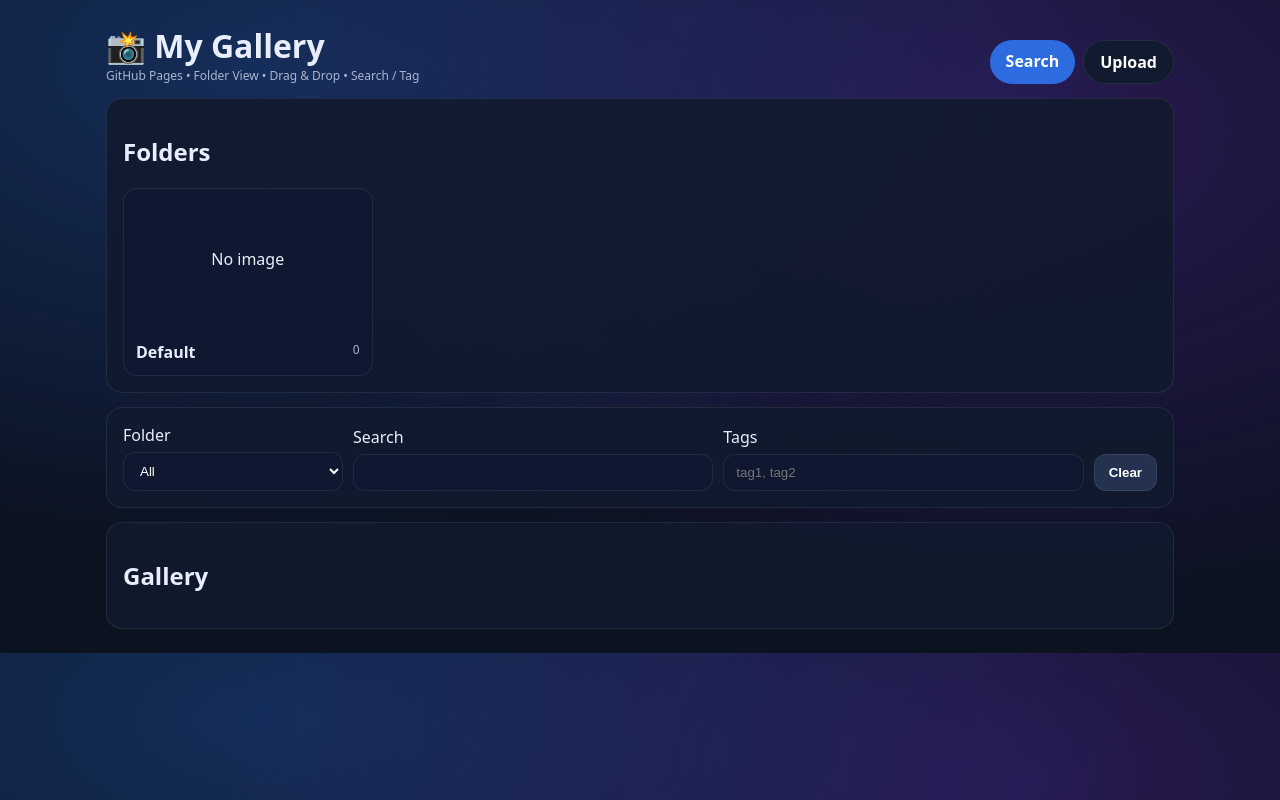
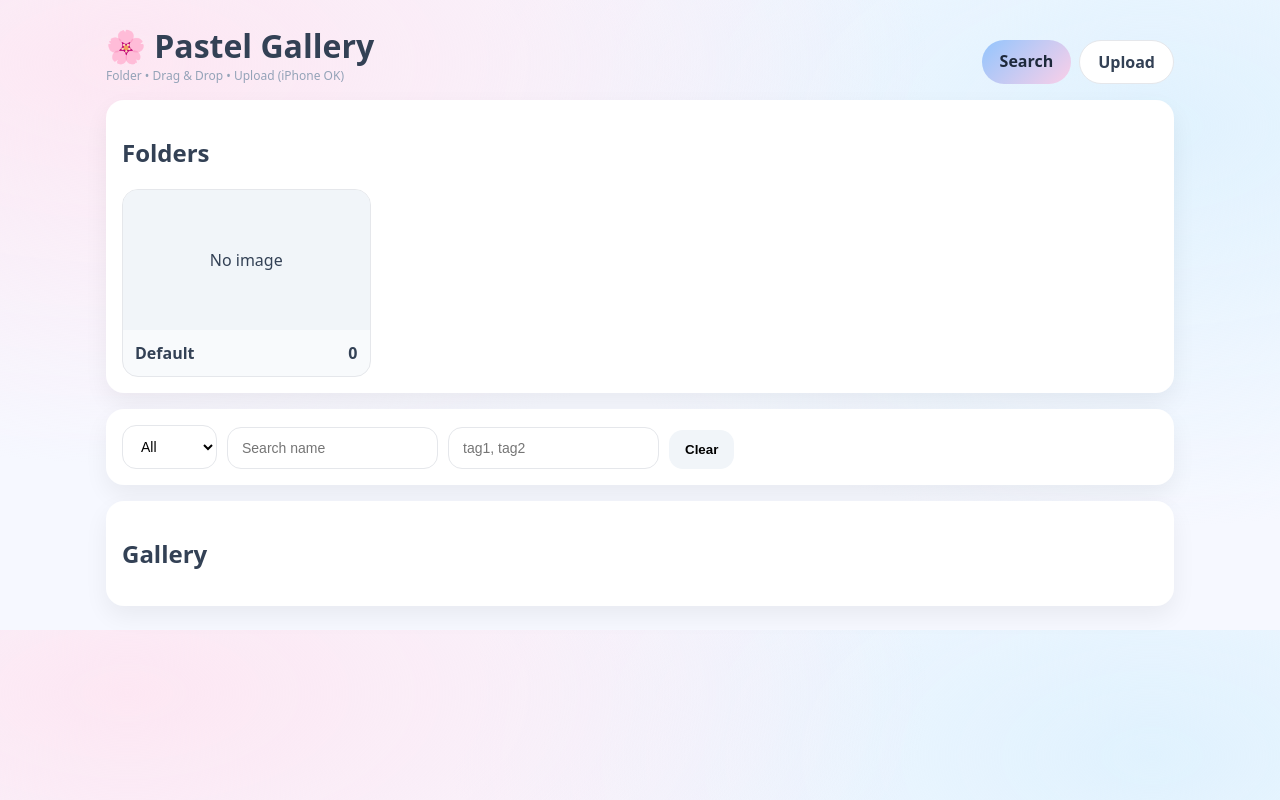
Before and after one commit to Sabye-Sabye/Gallery, a plain HTML site: page index.html in a window 1280 px wide. Drawn offline with Linux system fonts and the light colour scheme.

Commit message:
Update index.html

```diff
--- a/index.html
+++ b/index.html
@@ -2,71 +2,179 @@
 <html lang="th">
 <head>
 <meta charset="UTF-8">
-<title>My Gallery</title>
+<title>Pastel Gallery</title>
 <meta name="viewport" content="width=device-width, initial-scale=1">
 
 <style>
 :root{
-  --bg:#0b1220;--card:#111a2e;--text:#e8eefc;--muted:#a9b4d0;
-  --line:rgba(255,255,255,.08);--btn:#2d6cdf;--btn2:#24314f;--danger:#b42318;
-  --radius:16px;
+  --bg:#f6f8ff;
+  --card:#ffffff;
+  --text:#334155;
+  --muted:#94a3b8;
+  --line:#e5e7eb;
+
+  --blue:#93c5fd;
+  --blue-dark:#60a5fa;
+
+  --pink:#fbcfe8;
+  --pink-dark:#f472b6;
+
+  --radius:18px;
 }
+
 *{box-sizing:border-box}
 body{
-  margin:0;font-family:system-ui;
-  background:radial-gradient(900px 500px at 20% 10%,rgba(45,108,223,.3),transparent),
-             radial-gradient(800px 500px at 80% 20%,rgba(125,45,223,.25),transparent),
-             var(--bg);
+  margin:0;
+  font-family: system-ui,-apple-system;
+  background:
+    radial-gradient(800px 400px at 10% 10%, #fde7f3, transparent),
+    radial-gradient(700px 400px at 90% 20%, #e0f2fe, transparent),
+    var(--bg);
   color:var(--text);
 }
-.container{max-width:1100px;margin:24px auto;padding:0 16px}
+
+.container{
+  max-width:1100px;
+  margin:24px auto;
+  padding:0 16px;
+}
+
 h1{margin:0}
-.muted{color:var(--muted)} .small{font-size:12px}
+.muted{color:var(--muted)}
+.small{font-size:12px}
 
-.header{display:flex;justify-content:space-between;align-items:flex-end;gap:16px;flex-wrap:wrap}
+.header{
+  display:flex;
+  justify-content:space-between;
+  align-items:flex-end;
+  gap:16px;
+  flex-wrap:wrap;
+}
+
 .tabs{display:flex;gap:8px}
-.tab{padding:10px 16px;border-radius:999px;border:1px solid var(--line);
-background:#111a2e;color:white;font-weight:700;cursor:pointer}
-.tab.active{background:var(--btn);border:none}
+.tab{
+  padding:10px 18px;
+  border-radius:999px;
+  border:1px solid var(--line);
+  background:white;
+  cursor:pointer;
+  font-weight:700;
+}
+.tab.active{
+  background:linear-gradient(135deg,var(--blue),var(--pink));
+  color:#1e293b;
+  border:none;
+}
 
-.card{background:rgba(17,26,46,.9);border:1px solid var(--line);
-border-radius:var(--radius);padding:16px;margin:14px 0}
+.card{
+  background:var(--card);
+  border-radius:var(--radius);
+  padding:16px;
+  margin:16px 0;
+  box-shadow:0 10px 25px rgba(0,0,0,.06);
+}
+
 .row{display:flex;gap:10px;flex-wrap:wrap;align-items:end}
 .field{display:flex;flex-direction:column;gap:6px;min-width:220px}
 .field.grow{flex:1}
 
-input,select{padding:10px 12px;border-radius:12px;border:1px solid var(--line);
-background:#0f1830;color:white}
-button{padding:10px 14px;border-radius:12px;border:none;
-background:var(--btn);color:white;font-weight:700;cursor:pointer}
-button.secondary{background:var(--btn2);border:1px solid var(--line)}
-button.danger{background:var(--danger)}
+input,select{
+  padding:12px 14px;
+  border-radius:14px;
+  border:1px solid var(--line);
+  background:#fff;
+  font-size:14px;
+}
+
+button{
+  padding:12px 16px;
+  border-radius:14px;
+  border:none;
+  background:linear-gradient(135deg,var(--blue),var(--pink));
+  font-weight:700;
+  cursor:pointer;
+}
+button.secondary{
+  background:#f1f5f9;
+}
 
 .panel.hidden{display:none}
 
+/* Folder view */
+.foldersGrid{
+  display:grid;
+  grid-template-columns:repeat(auto-fill,minmax(240px,1fr));
+  gap:14px;
+}
+.folderCard{
+  border-radius:16px;
+  overflow:hidden;
+  cursor:pointer;
+  background:#f8fafc;
+  border:1px solid var(--line);
+}
+.folderThumb{
+  height:140px;
+  background:#f1f5f9;
+  display:flex;
+  align-items:center;
+  justify-content:center;
+}
+.folderThumb img{width:100%;height:100%;object-fit:cover}
+.folderMeta{
+  padding:12px;
+  display:flex;
+  justify-content:space-between;
+  font-weight:700;
+}
+
+/* Upload */
 .dropzone{
-  border:2px dashed rgba(255,255,255,.18);border-radius:16px;padding:20px;
-  text-align:center;margin-top:12px
+  margin-top:12px;
+  padding:24px;
+  border-radius:18px;
+  border:2px dashed #c7d2fe;
+  text-align:center;
+  background:#fdf2f8;
 }
-.dropzone.drag{border-color:#7c3aed}
+.dropzone.drag{
+  background:#e0f2fe;
+}
 
-.foldersGrid{display:grid;grid-template-columns:repeat(auto-fill,minmax(240px,1fr));gap:12px}
-.folderCard{background:#0f1830;border:1px solid var(--line);border-radius:14px;
-overflow:hidden;cursor:pointer}
-.folderThumb{height:140px;display:flex;align-items:center;justify-content:center}
-.folderThumb img{width:100%;height:100%;object-fit:cover}
-.folderMeta{padding:12px;display:flex;justify-content:space-between;gap:8px}
-.folderCount{font-size:12px;color:var(--muted)}
-
-.gallery{display:grid;grid-template-columns:repeat(auto-fill,minmax(220px,1fr));
-gap:12px;margin-top:12px}
-.thumb{background:#0f1830;border:1px solid var(--line);border-radius:14px;overflow:hidden}
-.thumb img{width:100%;height:160px;object-fit:cover}
-.meta{padding:10px;display:flex;flex-direction:column;gap:8px}
+/* Gallery */
+.gallery{
+  display:grid;
+  grid-template-columns:repeat(auto-fill,minmax(220px,1fr));
+  gap:14px;
+}
+.thumb{
+  border-radius:16px;
+  overflow:hidden;
+  background:white;
+  border:1px solid var(--line);
+}
+.thumb img{
+  width:100%;
+  height:160px;
+  object-fit:cover;
+}
+.meta{padding:12px;display:flex;flex-direction:column;gap:8px}
 .tags{display:flex;gap:6px;flex-wrap:wrap}
-.tag{font-size:11px;padding:3px 8px;border-radius:999px;border:1px solid var(--line)}
-.actions a{background:var(--btn2);border:1px solid var(--line);color:white;
-text-decoration:none;text-align:center;padding:8px;border-radius:10px;font-size:12px}
+.tag{
+  font-size:11px;
+  padding:4px 10px;
+  border-radius:999px;
+  background:#e0f2fe;
+}
+.actions a{
+  text-decoration:none;
+  text-align:center;
+  padding:10px;
+  border-radius:12px;
+  background:#f1f5f9;
+  color:#334155;
+  font-size:13px;
+}
 </style>
 </head>
 
@@ -75,8 +183,8 @@ text-decoration:none;text-align:center;padding:8px;border-radius:10px;font-size:
 
 <header class="header">
   <div>
-    <h1>📸 My Gallery</h1>
-    <div class="muted small">GitHub Pages • Folder View • Drag & Drop • Search / Tag</div>
+    <h1>🌸 Pastel Gallery</h1>
+    <div class="muted small">Folder • Drag & Drop • Upload (iPhone OK)</div>
   </div>
   <div class="tabs">
     <div class="tab active" id="tabSearch">Search</div>
@@ -84,53 +192,41 @@ text-decoration:none;text-align:center;padding:8px;border-radius:10px;font-size:
   </div>
 </header>
 
-<!-- FOLDER VIEW -->
 <section class="card" id="folderView">
   <h2>Folders</h2>
   <div id="foldersGrid" class="foldersGrid"></div>
 </section>
 
-<!-- SEARCH -->
 <section class="panel" id="searchPanel">
   <div class="card">
     <div class="row">
-      <div class="field">
-        <label>Folder</label>
-        <select id="searchFolder"></select>
-      </div>
-      <div class="field grow">
-        <label>Search</label>
-        <input id="searchText">
-      </div>
-      <div class="field grow">
-        <label>Tags</label>
-        <input id="searchTags" placeholder="tag1, tag2">
-      </div>
+      <select id="searchFolder"></select>
+      <input id="searchText" placeholder="Search name">
+      <input id="searchTags" placeholder="tag1, tag2">
       <button class="secondary" onclick="clearSearch()">Clear</button>
     </div>
   </div>
 </section>
 
-<!-- UPLOAD -->
 <section class="panel hidden" id="uploadPanel">
   <div class="card">
     <div class="row">
-      <input id="newFolder" placeholder="New folder name">
+      <input id="newFolder" placeholder="New folder">
       <button onclick="createFolder()">Create</button>
     </div>
   </div>
+
   <div class="card">
     <div class="row">
       <select id="uploadFolder"></select>
       <input id="uploadTags" placeholder="tags">
-      <button class="secondary" onclick="fileInput.click()">Choose files</button>
-      <input type="file" id="fileInput" multiple hidden>
+      <button class="secondary" id="btnChoose">Choose images</button>
+      <input type="file" id="fileInput" multiple accept="image/*" style="display:none">
     </div>
     <div class="dropzone" id="dropzone">Drag & Drop images here</div>
   </div>
 </section>
 
-<!-- GALLERY -->
 <section class="card">
   <h2>Gallery</h2>
   <div id="gallery" class="gallery"></div>
@@ -139,13 +235,13 @@ text-decoration:none;text-align:center;padding:8px;border-radius:10px;font-size:
 </div>
 
 <script>
-const KEY="gallery_single_file";
+const KEY="pastel_gallery";
 let data=JSON.parse(localStorage.getItem(KEY))||{folders:{Default:[]}};
 const $=id=>document.getElementById(id);
 
 function save(){localStorage.setItem(KEY,JSON.stringify(data))}
-function tags(s){return s.split(",").map(t=>t.trim().toLowerCase()).filter(Boolean)}
-function uid(){return Date.now()+Math.random().toString(16)}
+function uid(){return Date.now()+Math.random()}
+function tags(v){return v.split(",").map(t=>t.trim().toLowerCase()).filter(Boolean)}
 
 function refreshFolders(){
   let fs=Object.keys(data.folders);
@@ -155,7 +251,7 @@ function refreshFolders(){
     $("searchFolder").innerHTML+=`<option>${f}</option>`;
     $("uploadFolder").innerHTML+=`<option>${f}</option>`;
   });
-  renderFolderView();
+  renderFolders();
 }
 
 function createFolder(){
@@ -166,26 +262,24 @@ function createFolder(){
   refreshFolders();
 }
 
-function renderFolderView(){
+function renderFolders(){
   let g=$("foldersGrid");g.innerHTML="";
-  Object.keys(data.folders).forEach(f=>{
-    let imgs=data.folders[f];
-    let cover=imgs.sort((a,b)=>b.t-a.t)[0];
+  Object.entries(data.folders).forEach(([f,imgs])=>{
+    let cover=[...imgs].sort((a,b)=>b.t-a.t)[0];
     g.innerHTML+=`
       <div class="folderCard" onclick="openFolder('${f}')">
         <div class="folderThumb">${cover?`<img src="${cover.src}">`:'No image'}</div>
-        <div class="folderMeta"><b>${f}</b><span class="folderCount">${imgs.length}</span></div>
+        <div class="folderMeta">${f}<span>${imgs.length}</span></div>
       </div>`;
   });
 }
 
 function openFolder(f){
   $("searchFolder").value=f;
-  $("tabSearch").click();
   renderGallery();
 }
 
-function readFile(file){
+async function readFile(file){
   return new Promise(r=>{
     let fr=new FileReader();
     fr.onload=()=>r(fr.result);
@@ -193,21 +287,25 @@ function readFile(file){
   });
 }
 
-async function upload(files){
+async function uploadFiles(files){
   let f=$("uploadFolder").value;
   let tg=tags($("uploadTags").value);
   for(let file of files){
     if(!file.type.startsWith("image"))continue;
-    data.folders[f].push({id:uid(),name:file.name,src:await readFile(file),tags:tg,t:Date.now()});
+    data.folders[f].push({
+      id:uid(),name:file.name,src:await readFile(file),tags:tg,t:Date.now()
+    });
   }
-  save();renderFolderView();renderGallery();
+  save();renderFolders();renderGallery();
 }
 
-$("fileInput").onchange=e=>upload(e.target.files);
+$("btnChoose").onclick=()=> $("fileInput").click();
+$("fileInput").addEventListener("change",e=>uploadFiles(e.target.files));
+
 $("dropzone").ondragover=e=>{e.preventDefault();e.target.classList.add("drag")}
 $("dropzone").ondragleave=e=>e.target.classList.remove("drag")
 $("dropzone").ondrop=e=>{
-  e.preventDefault();upload(e.dataTransfer.files);e.target.classList.remove("drag")
+  e.preventDefault();uploadFiles(e.dataTransfer.files);e.target.classList.remove("drag")
 }
 
 function renderGallery(){
@@ -224,11 +322,9 @@ function renderGallery(){
       <div class="thumb">
         <img src="${i.src}">
         <div class="meta">
-          <div>${i.name}</div>
+          <b>${i.name}</b>
           <div class="tags">${i.tags.map(t=>`<span class="tag">${t}</span>`).join("")}</div>
-          <div class="actions">
-            <a href="${i.src}" download="${i.name}">Download</a>
-          </div>
+          <div class="actions"><a href="${i.src}" download="${i.name}">Download</a></div>
         </div>
       </div>`;
     });
```
